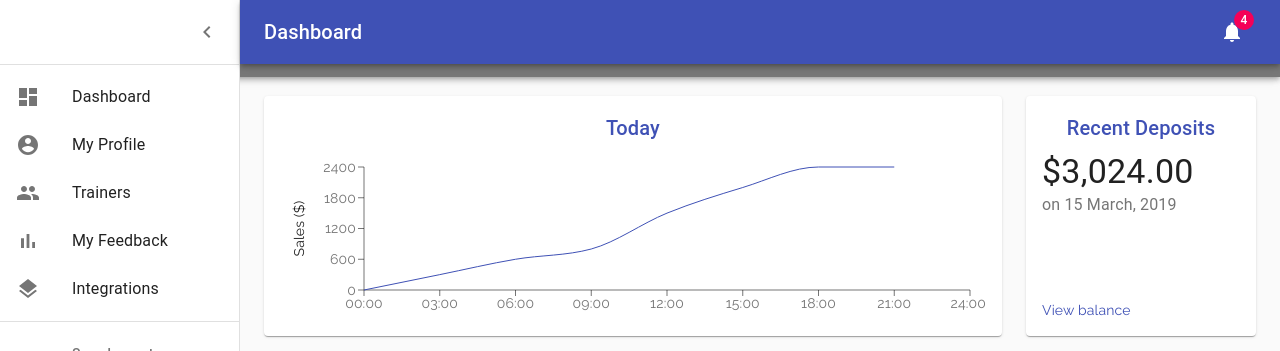
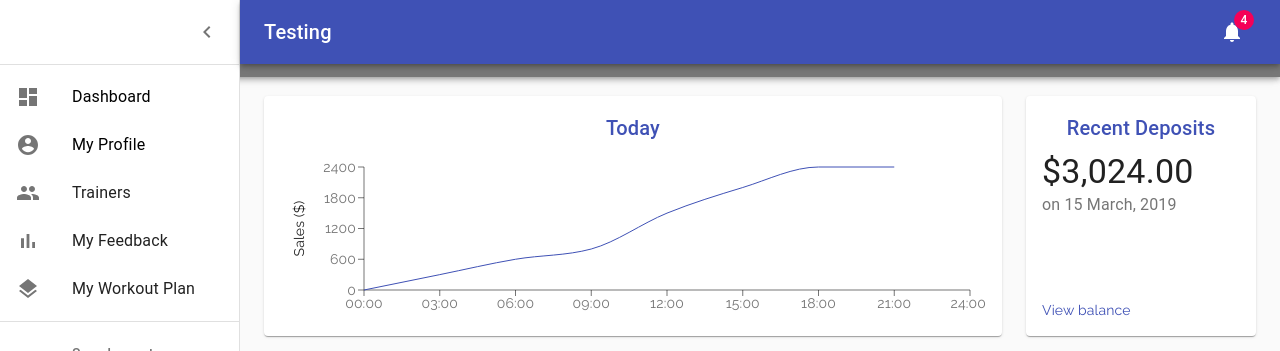
Before and after one commit to Meghanath91/CustomFitness, a React (Create React App) app in the folder my-app/: page /student/dashboard in a window 1280 px wide. Shown: the top 351 px of the page. Built offline with nearby package versions, Linux system fonts and the light colour scheme.

Commit message:
added some props

```diff
--- a/my-app/src/App.js
+++ b/my-app/src/App.js
@@ -80,11 +80,11 @@ function App() {
 
 
           <Route path="/student/dashboard">
-            <StudentDashboard />
+            <StudentDashboard pagename="Testing" />
           </Route>
 
           <Route path="/student/profile">
-            <Student />
+            <Student pagename="Profile" />
           </Route>
 
           <Route path="/student/my_plan">
--- a/my-app/src/components/Student/Dashboard/listItems.js
+++ b/my-app/src/components/Student/Dashboard/listItems.js
@@ -10,22 +10,42 @@ import BarChartIcon from '@material-ui/icons/BarChart';
 import LayersIcon from '@material-ui/icons/Layers';
 import AssignmentIcon from '@material-ui/icons/Assignment';
 import AccountCircleIcon from '@material-ui/icons/AccountCircle';
+import { Link } from "react-router-dom";
 
 export const mainListItems = (
   <div>
-    <ListItem button>
+    <Link
+      to="/student/dashboard"
+      style={{
+        textDecoration: "none",
+        color: "black"
+        }}
+    >
+    <ListItem button >
       <ListItemIcon>
         <DashboardIcon />
       </ListItemIcon>
       <ListItemText primary="Dashboard" />
     </ListItem>
 
-    <ListItem button component="a" href="/student/profile">
+    </Link>
+
+
+      <Link
+        style={{
+          textDecoration: "none",
+        color:"black"
+        }}
+          to="/student/profile">
+    <ListItem button >
       <ListItemIcon>
         <AccountCircleIcon />
       </ListItemIcon>
       <ListItemText primary="My Profile" />
+
+
     </ListItem>
+      </Link>
 
     <ListItem button>
       <ListItemIcon>
@@ -43,7 +63,7 @@ export const mainListItems = (
       <ListItemIcon>
         <LayersIcon />
       </ListItemIcon>
-      <ListItemText primary="Integrations" />
+      <ListItemText primary="My Workout Plan" />
     </ListItem>
   </div>
 );
--- a/my-app/src/components/Student/StudentDashboard.js
+++ b/my-app/src/components/Student/StudentDashboard.js
@@ -119,7 +119,7 @@ const useStyles = makeStyles(theme => ({
   }
 }));
 
-export default function StudentDashboard() {
+export default function StudentDashboard(props) {
   const classes = useStyles();
   const [open, setOpen] = React.useState(true);
   const handleDrawerOpen = () => {
@@ -135,6 +135,7 @@ export default function StudentDashboard() {
     <div className={classes.root}>
       <CssBaseline />
       <AppBar
+
         position="absolute"
         className={clsx(classes.appBar, open && classes.appBarShift)}
       >
@@ -158,7 +159,7 @@ export default function StudentDashboard() {
             noWrap
             className={classes.title}
           >
-            Dashboard
+            {props.pagename}
           </Typography>
           <IconButton color="inherit">
             <Badge badgeContent={4} color="secondary">
```
